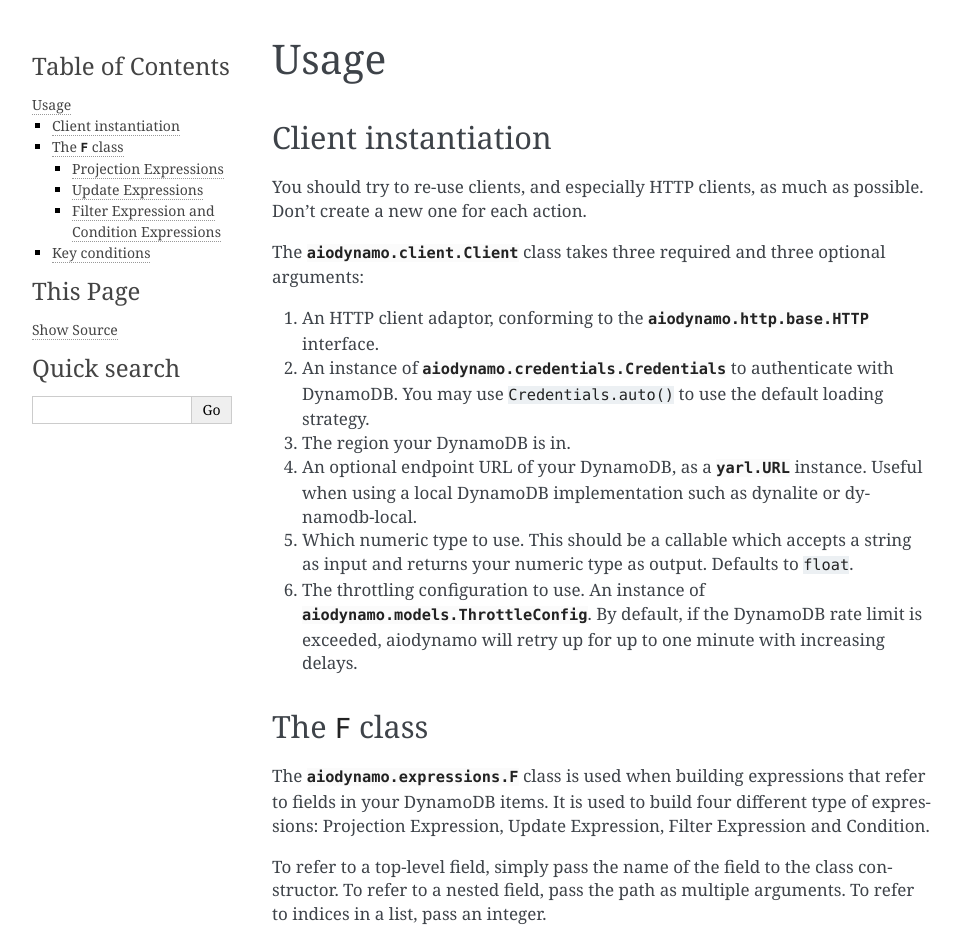
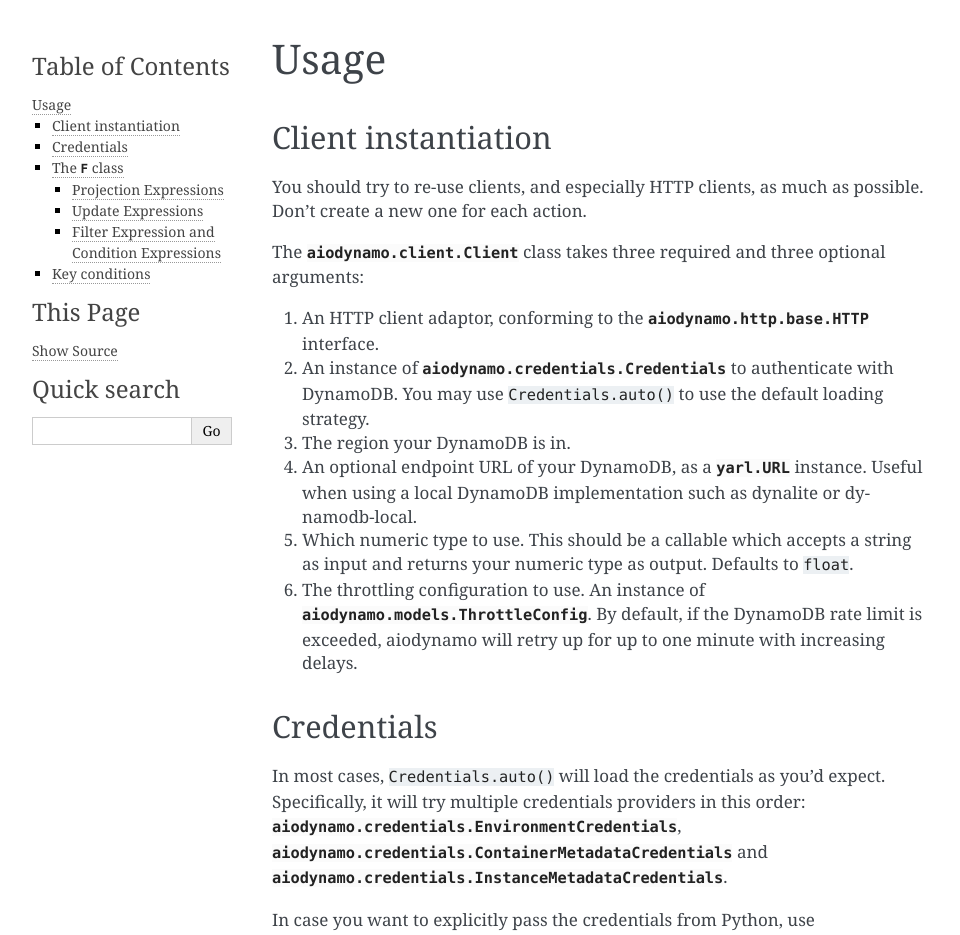
Before and after one commit to HENNGE/aiodynamo, a Sphinx documentation site: the page built from docs/usage.rst, in a window 1280 px wide and 1400 px high. Shown: the top 935 px of the window, without its empty margins (148-1108 px from the left). Built offline with Sphinx 7.4.7, drawn with Linux system fonts in a browser that asks for light colours; some of the changed text lies outside the part shown.

Commit message:
better documentation for Credentials

```diff
--- a/docs/usage.rst
+++ b/docs/usage.rst
@@ -16,6 +16,26 @@ The :py:class:`aiodynamo.client.Client` class takes three required and three opt
 4. An optional endpoint URL of your DynamoDB, as a :py:class:`yarl.URL` instance. Useful when using a local DynamoDB implementation such as dynalite or dynamodb-local.
 5. Which numeric type to use. This should be a callable which accepts a string as input and returns your numeric type as output. Defaults to ``float``.
 6. The throttling configuration to use. An instance of :py:class:`aiodynamo.models.ThrottleConfig`. By default, if the DynamoDB rate limit is exceeded, aiodynamo will retry up for up to one minute with increasing delays.
+
+
+Credentials
+-----------
+
+In most cases, ``Credentials.auto()`` will load the credentials as you'd expect. Specifically, it will try multiple
+credentials providers in this order: :py:class:`aiodynamo.credentials.EnvironmentCredentials`,
+:py:class:`aiodynamo.credentials.ContainerMetadataCredentials` and :py:class:`aiodynamo.credentials.InstanceMetadataCredentials`.
+
+In case you want to explicitly pass the credentials from Python, use :py:class:`aiodynamo.credentials.StaticCredentials`.
+
+.. automethod:: aiodynamo.credentials.Credentials.auto
+
+.. autoclass:: aiodynamo.credentials.EnvironmentCredentials
+.. autoclass:: aiodynamo.credentials.ContainerMetadataCredentials
+.. autoclass:: aiodynamo.credentials.InstanceMetadataCredentials
+.. autoclass:: aiodynamo.credentials.ChainCredentials
+.. autoclass:: aiodynamo.credentials.StaticCredentials
+.. autoclass:: aiodynamo.credentials.Key
+
 
 The ``F`` class
 ---------------
```
Also changed, not shown: 1 other file.
